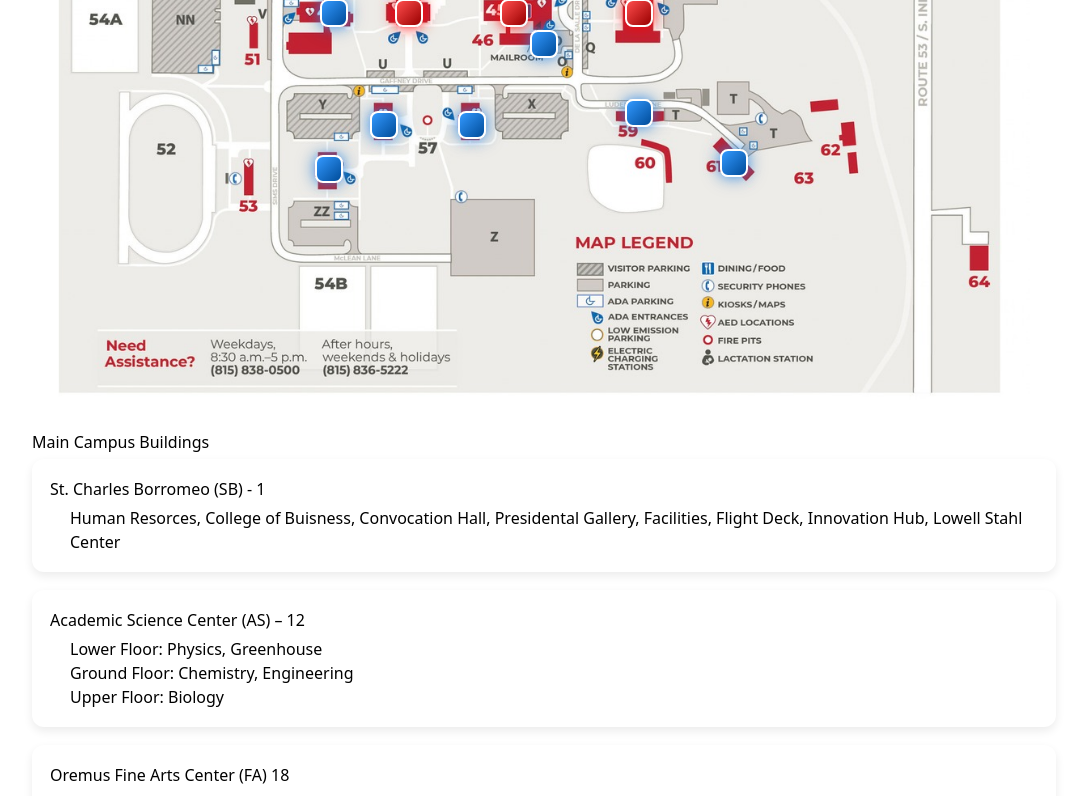
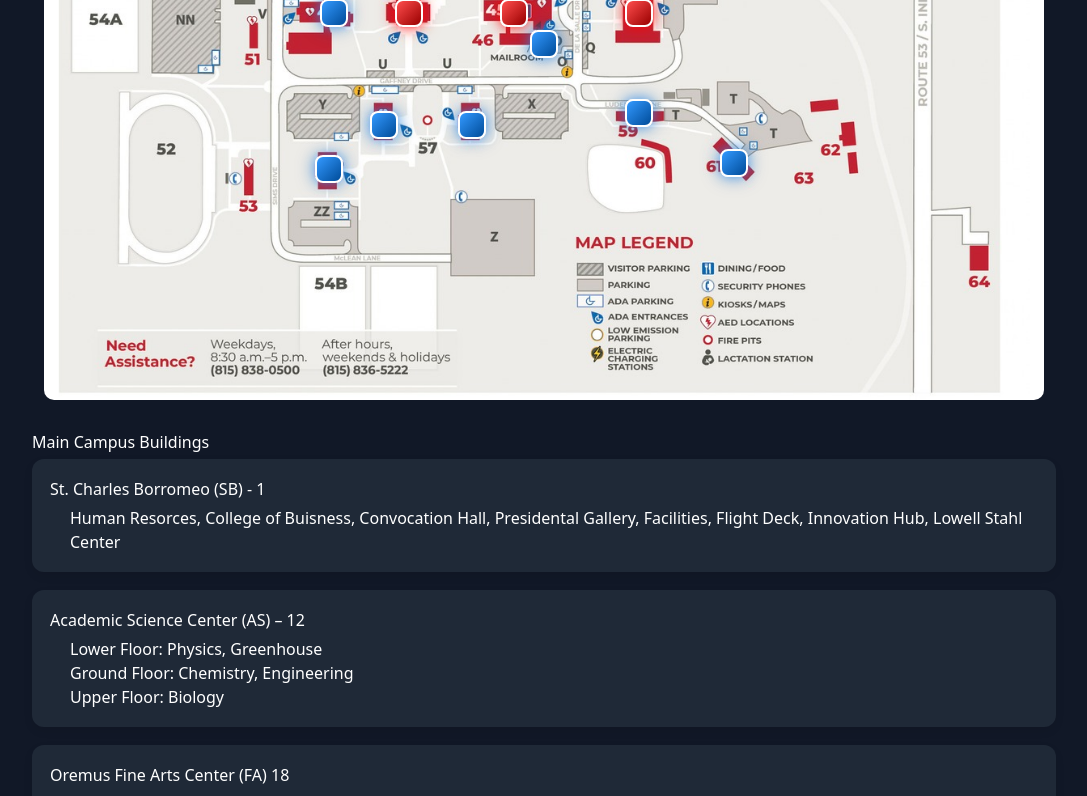
Before and after one commit to ECaMS-Billboard/ecams-billboard, a React (Create React App) app: page /campusmap in a window 1280 px wide. Shown: the part 950-1746 px from the top of the page, without its empty margins (96-1183 px from the left). Built offline with nearby package versions, Linux system fonts and the light colour scheme; no server answers.

Commit message:
Made Map Dark Mode

```diff
--- a/src/components/CampusMap.css
+++ b/src/components/CampusMap.css
@@ -2,6 +2,9 @@
   display: flex;
   flex-direction: column;
   align-items: center;
+  min-height: 100vh;
+  background: #111827;
+  color: white;
 }
 
 .map-container {
@@ -26,7 +29,7 @@
 }
 
 .subtext {
-  color: gray;
+  color: #9ca3af;
   margin-bottom: 20px;
 }
 
@@ -58,6 +61,13 @@
 .map-container {
   position: relative;
   display: inline-block;
+  z-index: 10;
+
+  transition: box-shadow 0.3s;
+}
+
+.map-container.dimmed {
+  box-shadow: inset 0 0 0 100px rgba(0, 0, 0, 0.6);
 }
 
 .map-image {
@@ -112,6 +122,7 @@
   width: 260px;
 
   background: white;
+  color: #111827;
 
   border-radius: 14px;
 
@@ -159,7 +170,7 @@
 
 /* BUILDING CARDS */
 .building {
-  background: white;
+  background: #1f2937;
 
   padding: 18px;
 
@@ -190,7 +201,7 @@
 
 /* DORMITORY CARDS */
 .dorm {
-  background: white;
+  background: #1f2937;
 
   padding: 18px;
 
--- a/src/pages/CampusMap.js
+++ b/src/pages/CampusMap.js
@@ -455,7 +455,7 @@ const CampusMap = () => {
     <div className="map-page">
 
       {/* MAP */}
-      <div className="map-container">
+      <div className={`map-container ${activeBuilding ? 'dimmed' : ''}`}>
 
         <img
           src={Map}
```
